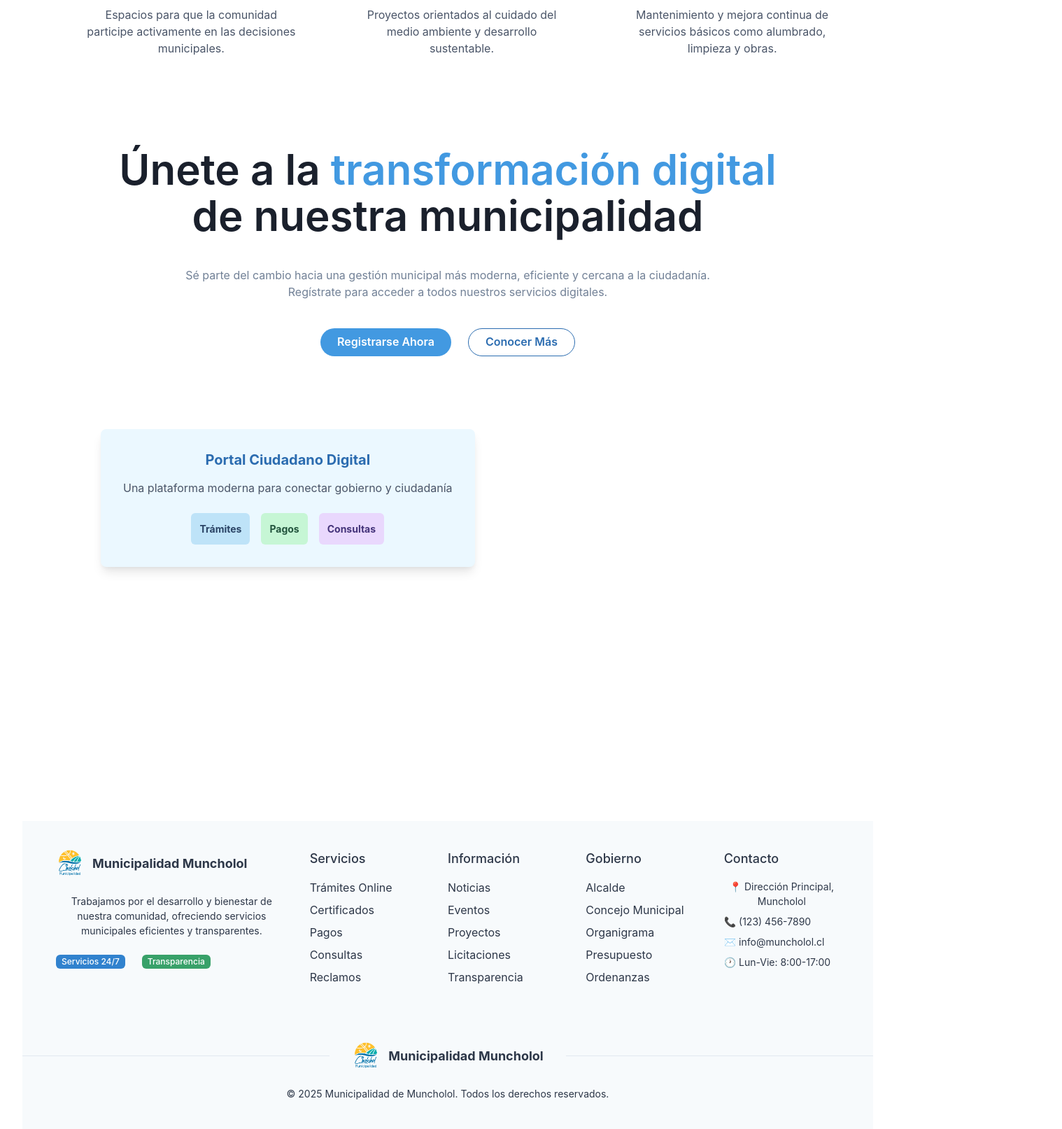
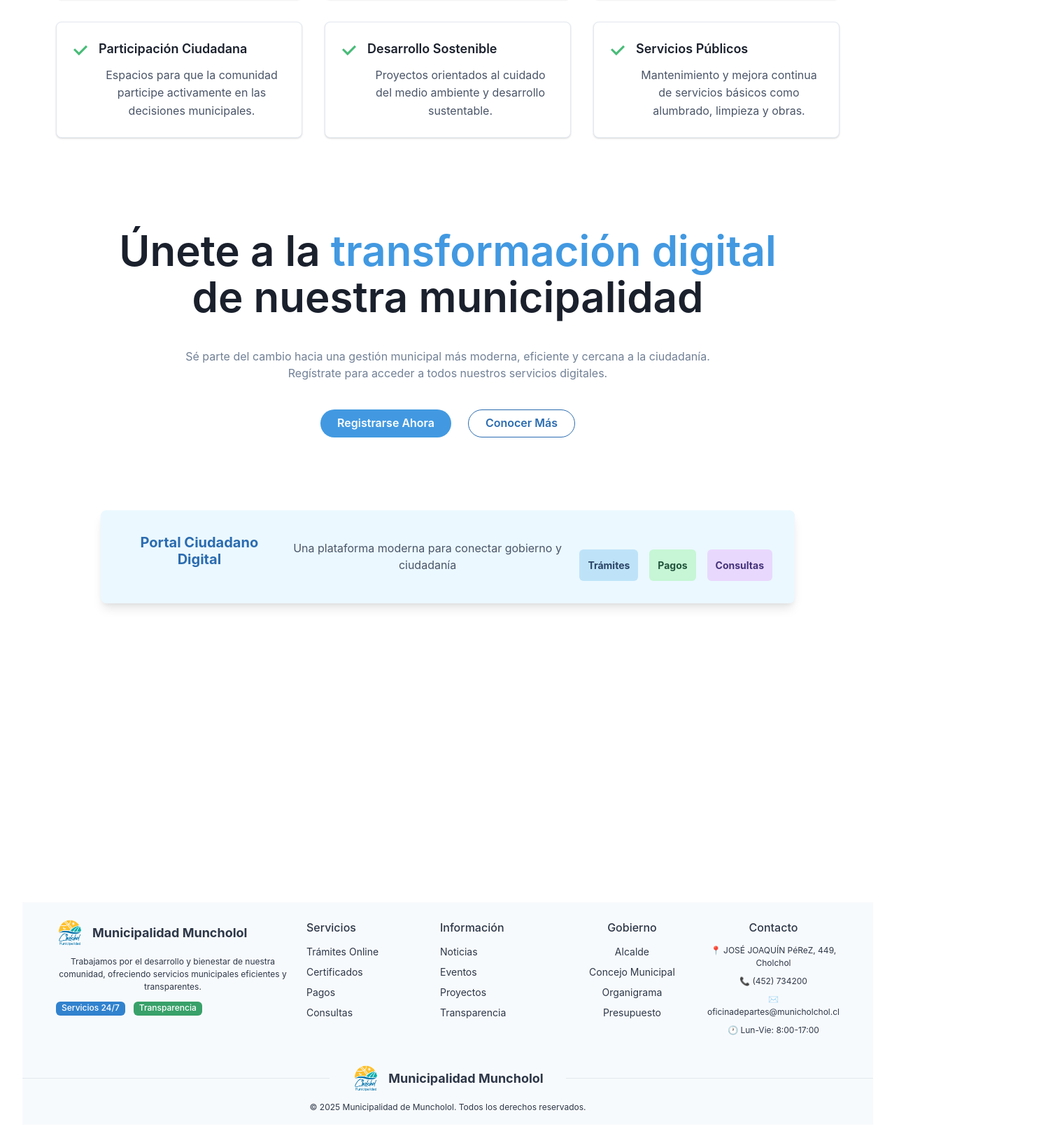
Before and after one commit to yaboytomas/pruebaReact, a React (Vite) app: page / in a window 1280 px wide. Shown: the part 987-2600 px from the top of the page at 70% size, 1518 px wide, since content can reach past the window. Built offline with nearby package versions, Linux system fonts and the light colour scheme.

Commit message:
added better screen layout and even fixed the footer a bit to compact items in a bit and center them

```diff
--- a/src/App.jsx
+++ b/src/App.jsx
@@ -5,7 +5,7 @@ import Home from './pages/home.jsx';
 
 function App() {
   return (
-    <Box minHeight="100vh">
+    <Box minHeight="100vh" overflowX="hidden" width="100%">
       <Router>
         <Routes>
           <Route path="/" element={<Home />} />
--- a/src/components/CtaSection.jsx
+++ b/src/components/CtaSection.jsx
@@ -67,6 +67,9 @@ const Illustration = (props) => {
         bg={useColorModeValue('blue.50', 'blue.900')}
         borderRadius="lg"
         p={8}
+        justifyContent={'center'}
+        alignItems={'center'}
+        display="flex"
         textAlign="center"
         boxShadow="lg">
         <Heading size="md" mb={4} color="blue.600">
--- a/src/components/FeaturedSection.jsx
+++ b/src/components/FeaturedSection.jsx
@@ -8,6 +8,8 @@ import {
   Stack,
   HStack,
   VStack,
+  Card,
+  CardBody,
 } from '@chakra-ui/react';
 import { CheckIcon } from '@chakra-ui/icons';
 
@@ -57,17 +59,42 @@ export default function FeaturedSection() {
       </Stack>
 
       <Container maxW={'6xl'} mt={10}>
-        <SimpleGrid columns={{ base: 1, md: 2, lg: 3 }} spacing={10}>
+        <SimpleGrid columns={{ base: 1, md: 2, lg: 3 }} spacing={8}>
           {features.map((feature) => (
-            <HStack key={feature.id} align={'top'}>
-              <Box color={'green.400'} px={2}>
-                <Icon as={CheckIcon} />
-              </Box>
-              <VStack align={'start'}>
-                <Text fontWeight={600}>{feature.title}</Text>
-                <Text color={'gray.600'}>{feature.text}</Text>
-              </VStack>
-            </HStack>
+            <Card
+              key={feature.id}
+              cursor="pointer"
+              transition="all 0.3s ease"
+              _hover={{
+                transform: 'translateY(-8px)',
+                shadow: 'xl',
+                borderColor: 'green.400',
+              }}
+              border="1px"
+              borderColor="gray.200"
+              borderRadius="lg"
+            >
+              <CardBody p={6}>
+                <HStack align={'top'} spacing={4}>
+                  <Box
+                    color={'green.400'}
+                    fontSize="xl"
+                    transition="all 0.3s ease"
+                    _groupHover={{ transform: 'scale(1.1)' }}
+                  >
+                    <Icon as={CheckIcon} />
+                  </Box>
+                  <VStack align={'start'} spacing={3}>
+                    <Text fontWeight={600} fontSize="lg" color="gray.800">
+                      {feature.title}
+                    </Text>
+                    <Text color={'gray.600'} fontSize="md" lineHeight="1.6">
+                      {feature.text}
+                    </Text>
+                  </VStack>
+                </HStack>
+              </CardBody>
+            </Card>
           ))}
         </SimpleGrid>
       </Container>
--- a/src/components/Footer.jsx
+++ b/src/components/Footer.jsx
@@ -31,7 +31,7 @@ const Logo = (props) => {
 
 const ListHeader = ({ children }) => {
   return (
-    <Text fontWeight={'500'} fontSize={'lg'} mb={2}>
+    <Text fontWeight={'500'} fontSize={'md'} mb={1}>
       {children}
     </Text>
   );
@@ -42,19 +42,19 @@ export default function Footer() {
     <Box
       bg={useColorModeValue('gray.50', 'gray.900')}
       color={useColorModeValue('gray.700', 'gray.200')}>
-      <Container as={Stack} maxW={'6xl'} py={10}>
+      <Container as={Stack} maxW={'6xl'} py={6}>
         <SimpleGrid
           templateColumns={{ sm: '1fr 1fr', md: '2fr 1fr 1fr 1fr 1fr' }}
-          spacing={8}>
-          <Stack spacing={6}>
+          spacing={6}>
+          <Stack spacing={3}>
             <Box>
               <Logo color={useColorModeValue('gray.700', 'white')} />
             </Box>
-            <Text fontSize={'sm'}>
+            <Text fontSize={'xs'}>
               Trabajamos por el desarrollo y bienestar de nuestra comunidad,
               ofreciendo servicios municipales eficientes y transparentes.
             </Text>
-            <Stack direction={'row'} spacing={6}>
+            <Stack direction={'row'} spacing={3}>
               <Tag size="sm" variant="solid" colorScheme="blue">
                 Servicios 24/7
               </Tag>
@@ -65,38 +65,54 @@ export default function Footer() {
           </Stack>
           <Stack align={'flex-start'}>
             <ListHeader>Servicios</ListHeader>
-            <Link href={'#'}>Trámites Online</Link>
-            <Link href={'#'}>Certificados</Link>
-            <Link href={'#'}>Pagos</Link>
-            <Link href={'#'}>Consultas</Link>
-            <Link href={'#'}>Reclamos</Link>
+            <Link href={'#'} fontSize="sm">Trámites Online</Link>
+            <Link href={'#'} fontSize="sm">Certificados</Link>
+            <Link href={'#'} fontSize="sm">Pagos</Link>
+            <Link href={'#'} fontSize="sm">Consultas</Link>
           </Stack>
           <Stack align={'flex-start'}>
             <ListHeader>Información</ListHeader>
-            <Link href={'#'}>Noticias</Link>
-            <Link href={'#'}>Eventos</Link>
-            <Link href={'#'}>Proyectos</Link>
-            <Link href={'#'}>Licitaciones</Link>
-            <Link href={'#'}>Transparencia</Link>
+            <Link href={'#'} fontSize="sm">Noticias</Link>
+            <Link href={'#'} fontSize="sm">Eventos</Link>
+            <Link href={'#'} fontSize="sm">Proyectos</Link>
+            <Link href={'#'} fontSize="sm">Transparencia</Link>
           </Stack>
-          <Stack align={'flex-start'}>
+          <Stack align={'center'}>
             <ListHeader>Gobierno</ListHeader>
-            <Link href={'#'}>Alcalde</Link>
-            <Link href={'#'}>Concejo Municipal</Link>
-            <Link href={'#'}>Organigrama</Link>
-            <Link href={'#'}>Presupuesto</Link>
-            <Link href={'#'}>Ordenanzas</Link>
+            <Link href={'#'} fontSize="sm">Alcalde</Link>
+            <Link href={'#'} fontSize="sm">Concejo Municipal</Link>
+            <Link href={'#'} fontSize="sm">Organigrama</Link>
+            <Link href={'#'} fontSize="sm">Presupuesto</Link>
           </Stack>
-          <Stack align={'flex-start'}>
+          <Stack align={'center'}>
             <ListHeader>Contacto</ListHeader>
-            <Text fontSize="sm">📍 Dirección Principal, Muncholol</Text>
-            <Text fontSize="sm">📞 (123) 456-7890</Text>
-            <Text fontSize="sm">✉️ info@muncholol.cl</Text>
-            <Text fontSize="sm">🕐 Lun-Vie: 8:00-17:00</Text>
+            <Link
+              href="https://maps.google.com/?q=JOSÉ JOAQUÍN PéReZ, 449, Cholchol"
+              fontSize="xs"
+              isExternal
+              _hover={{ textDecoration: 'underline' }}
+            >
+              📍 JOSÉ JOAQUÍN PéReZ, 449, Cholchol
+            </Link>
+            <Link
+              href="tel:+562452734200"
+              fontSize="xs"
+              _hover={{ textDecoration: 'underline' }}
+            >
+              📞 (452) 734200
+            </Link>
+            <Link
+              href="mailto:oficinadepartes@municholchol.cl"
+              fontSize="xs"
+              _hover={{ textDecoration: 'underline' }}
+            >
+              ✉️ oficinadepartes@municholchol.cl
+            </Link>
+            <Text fontSize="xs">🕐 Lun-Vie: 8:00-17:00</Text>
           </Stack>
         </SimpleGrid>
       </Container>
-      <Box py={10}>
+      <Box py={4}>
         <Flex
           align={'center'}
           _before={{
@@ -115,7 +131,7 @@ export default function Footer() {
           }}>
           <Logo />
         </Flex>
-        <Text pt={6} fontSize={'sm'} textAlign={'center'}>
+        <Text pt={3} fontSize={'xs'} textAlign={'center'}>
           © 2025 Municipalidad de Muncholol. Todos los derechos reservados.
         </Text>
       </Box>
--- a/src/index.css
+++ b/src/index.css
@@ -5,14 +5,19 @@
   box-sizing: border-box;
 }
 
-body {
+html, body {
   margin: 0;
   font-family: system-ui, Avenir, Helvetica, Arial, sans-serif;
   -webkit-font-smoothing: antialiased;
   -moz-osx-font-smoothing: grayscale;
+  overflow-x: hidden;
+  width: 100%;
+  max-width: 100%;
 }
 
 #root {
   width: 100%;
+  max-width: 100%;
   min-height: 100vh;
+  overflow-x: hidden;
 }
--- a/src/pages/home.jsx
+++ b/src/pages/home.jsx
@@ -7,7 +7,7 @@ import Footer from '../components/Footer.jsx';
 
 function Home() {
   return (
-    <Box>
+    <Box width="100%" overflowX="hidden">
       <NavBar />
       <HeroSection />
       <FeaturedSection />
```
